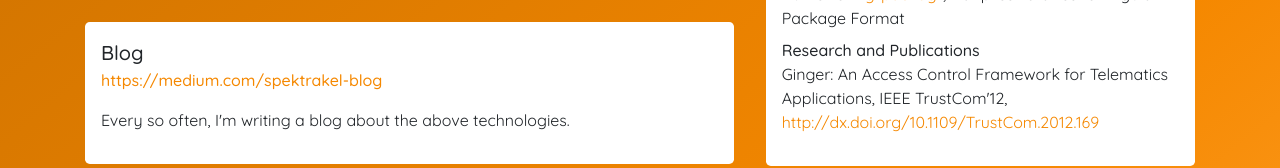
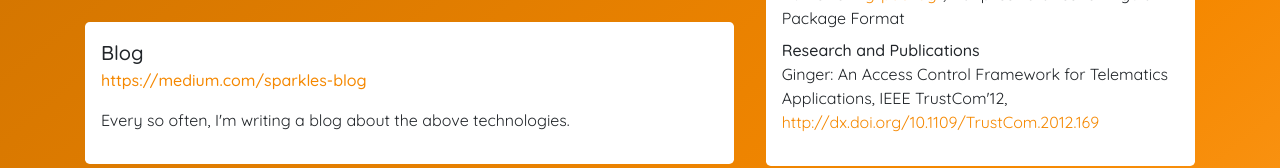
Before and after one commit to dherges/dherges.github.io, an Angular app: page / in a window 1280 px wide. Shown: the part 574-742 px from the top of the page. Built offline with nearby package versions, Linux system fonts and the light colour scheme.

Commit message:
feat: update links

```diff
--- a/src/app/content/home/home.component.html
+++ b/src/app/content/home/home.component.html
@@ -48,7 +48,7 @@
       <!-- Blog -->
       <div class="card">
         <p class="title">Blog</p>
-        <p class="subtitle"><a href="https://medium.com/spektrakel-blog">https://medium.com/spektrakel-blog</a></p>
+        <p class="subtitle"><a href="https://medium.com/sparkles-blog">https://medium.com/sparkles-blog</a></p>
         <p class="content">Every so often, I'm writing a blog about the above technologies.</p>
       </div>
     </div>
```
Also changed, not shown: 2 other files (tests, documents, lock files or other folders).
